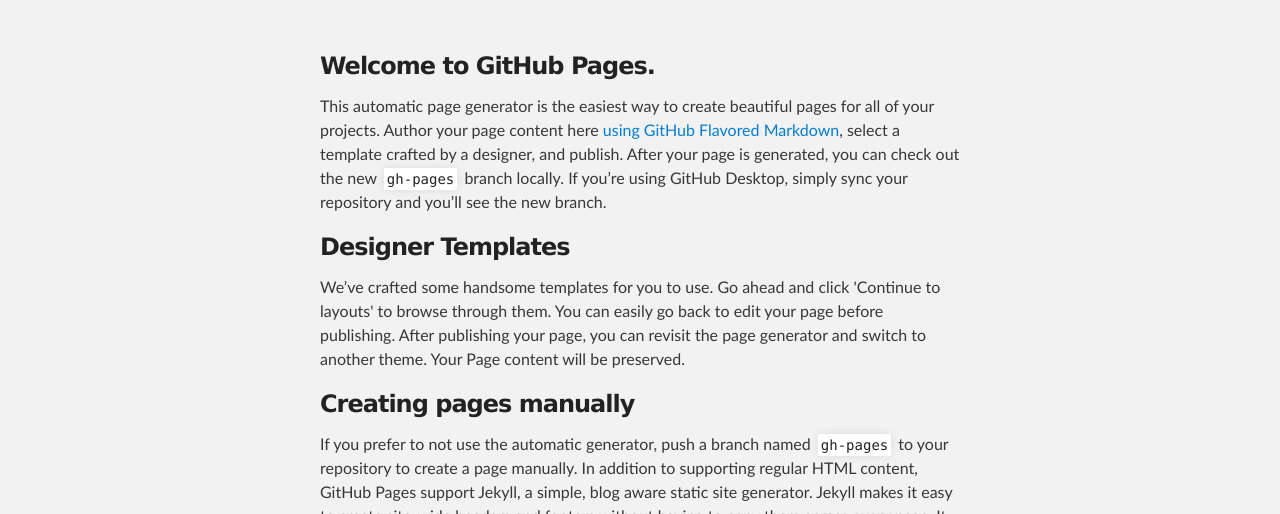
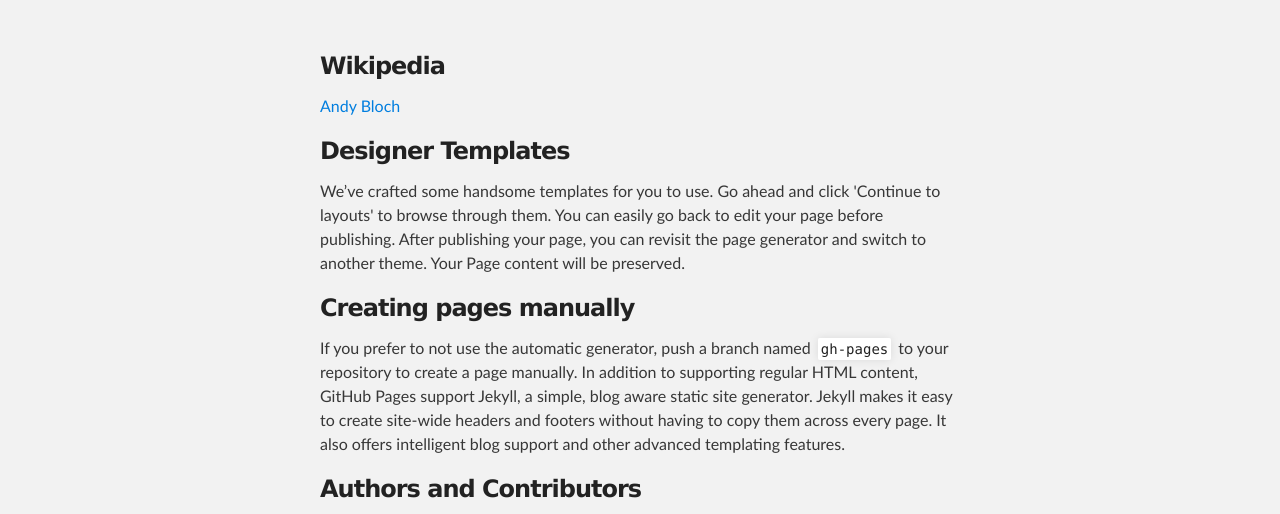
Before and after one commit to andybloch/andybloch.github.io, a plain HTML site: page index.html in a window 1280 px wide. Shown: the part 212-726 px from the top of the page. Drawn offline with Linux system fonts and the light colour scheme.

Commit message:
Added wikipedia page

```diff
--- a/index.html
+++ b/index.html
@@ -28,9 +28,9 @@
     <div id="main_content_wrap" class="outer">
       <section id="main_content" class="inner">
         <h3>
-<a id="welcome-to-github-pages" class="anchor" href="#welcome-to-github-pages" aria-hidden="true"><span aria-hidden="true" class="octicon octicon-link"></span></a>Welcome to GitHub Pages.</h3>
+<a id="wikipedia" class="anchor" href="#wikipedia" aria-hidden="true"><span aria-hidden="true" class="octicon octicon-link"></span></a>Wikipedia</h3>
 
-<p>This automatic page generator is the easiest way to create beautiful pages for all of your projects. Author your page content here <a href="https://guides.github.com/features/mastering-markdown/">using GitHub Flavored Markdown</a>, select a template crafted by a designer, and publish. After your page is generated, you can check out the new <code>gh-pages</code> branch locally. If you’re using GitHub Desktop, simply sync your repository and you’ll see the new branch.</p>
+<p><a href="https://en.wikipedia.org/wiki/Andy_Bloch">Andy Bloch</a></p>
 
 <h3>
 <a id="designer-templates" class="anchor" href="#designer-templates" aria-hidden="true"><span aria-hidden="true" class="octicon octicon-link"></span></a>Designer Templates</h3>
```
